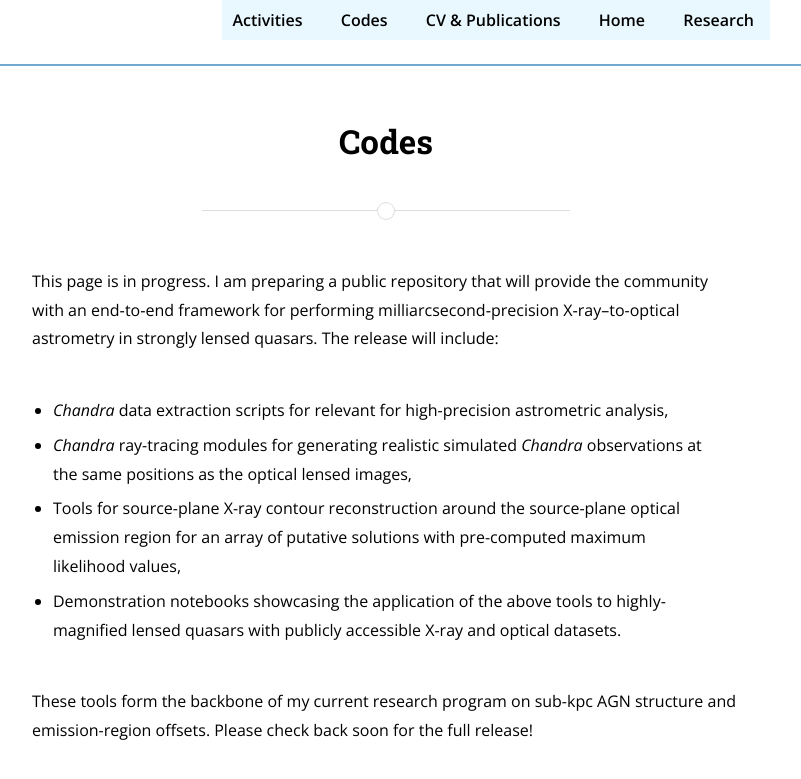
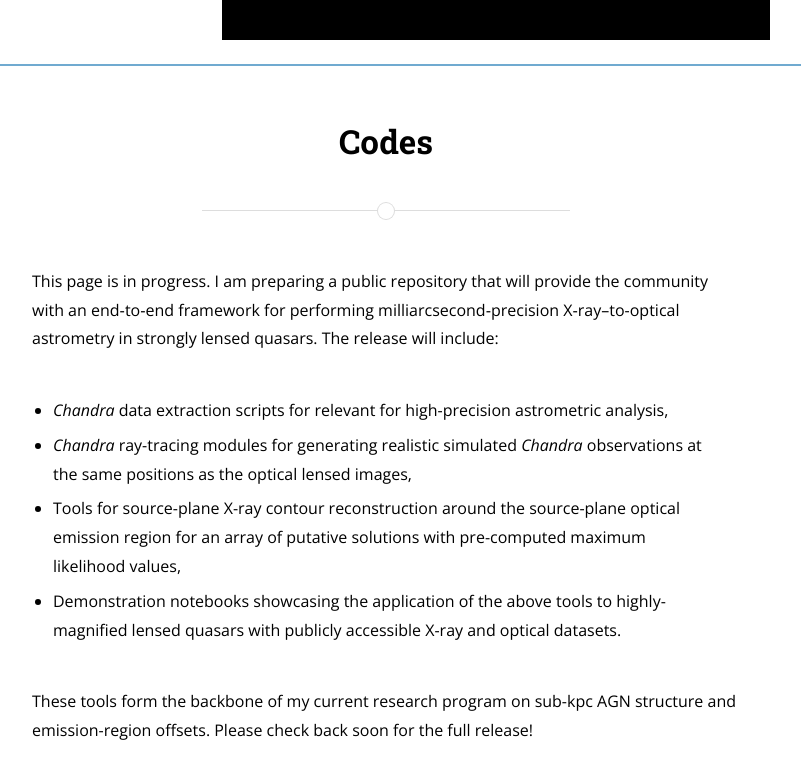
Before and after one commit to jsiskreynes-astro/jsiskreynes-astro.github.io, a Jekyll site: the page built from codes.md, in a window 1280 px wide. Shown: the top 779 px of the page, without its empty margins (254-1055 px from the left). Built offline with Jekyll 4.4.1, drawn with Linux system fonts in a browser that asks for light colours; nearby versions of some CDN libraries.

Commit message:
Update main.scss

```diff
--- a/css/main.scss
+++ b/css/main.scss
@@ -95,7 +95,7 @@ hr {
 
 /* Compact navigation bar */
 nav {
-  background: rgba(230, 247, 255, 0.85);
+  background: black;
   height: 28px;
   padding: 0;
   display: flex;
```
